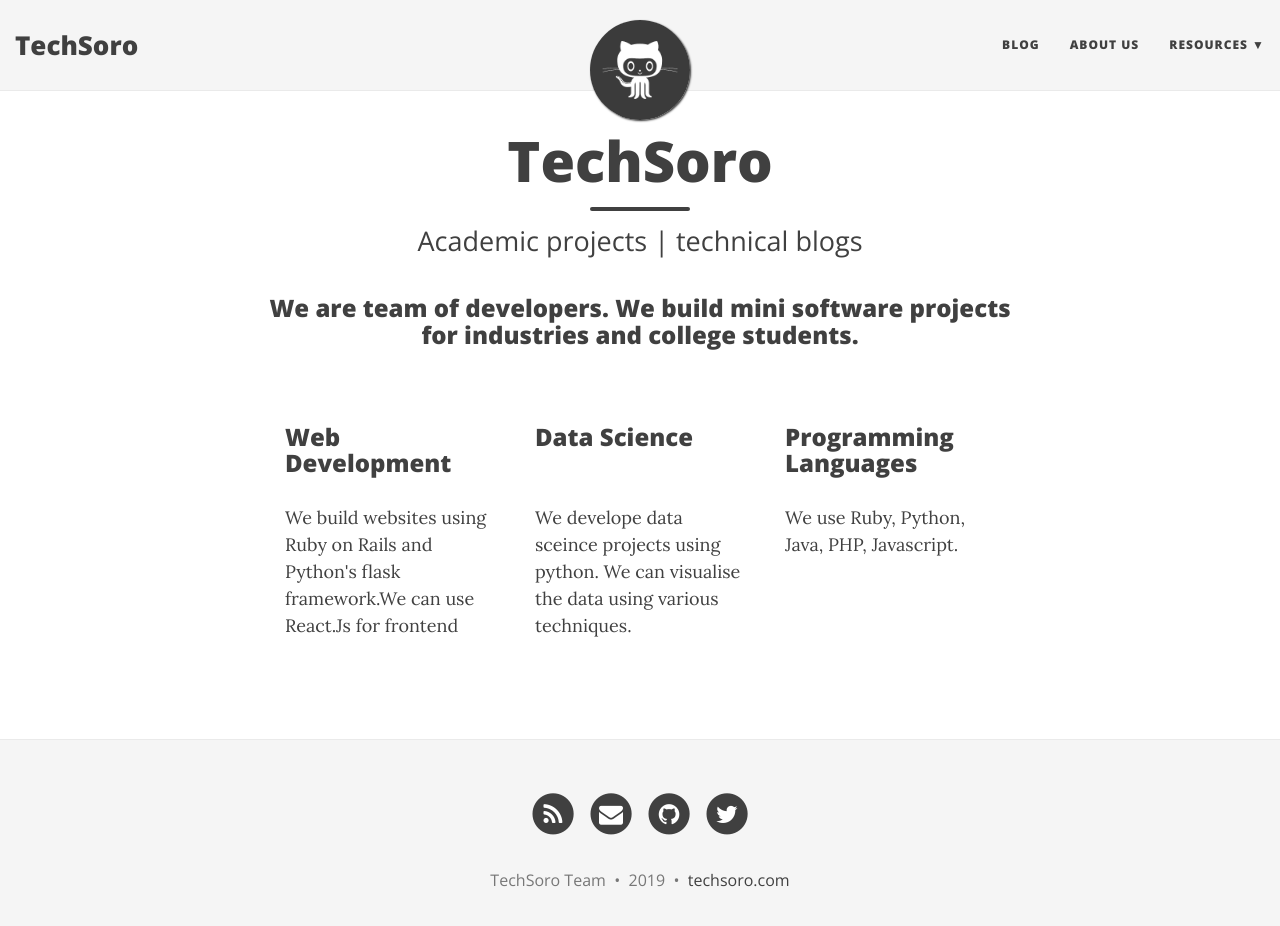
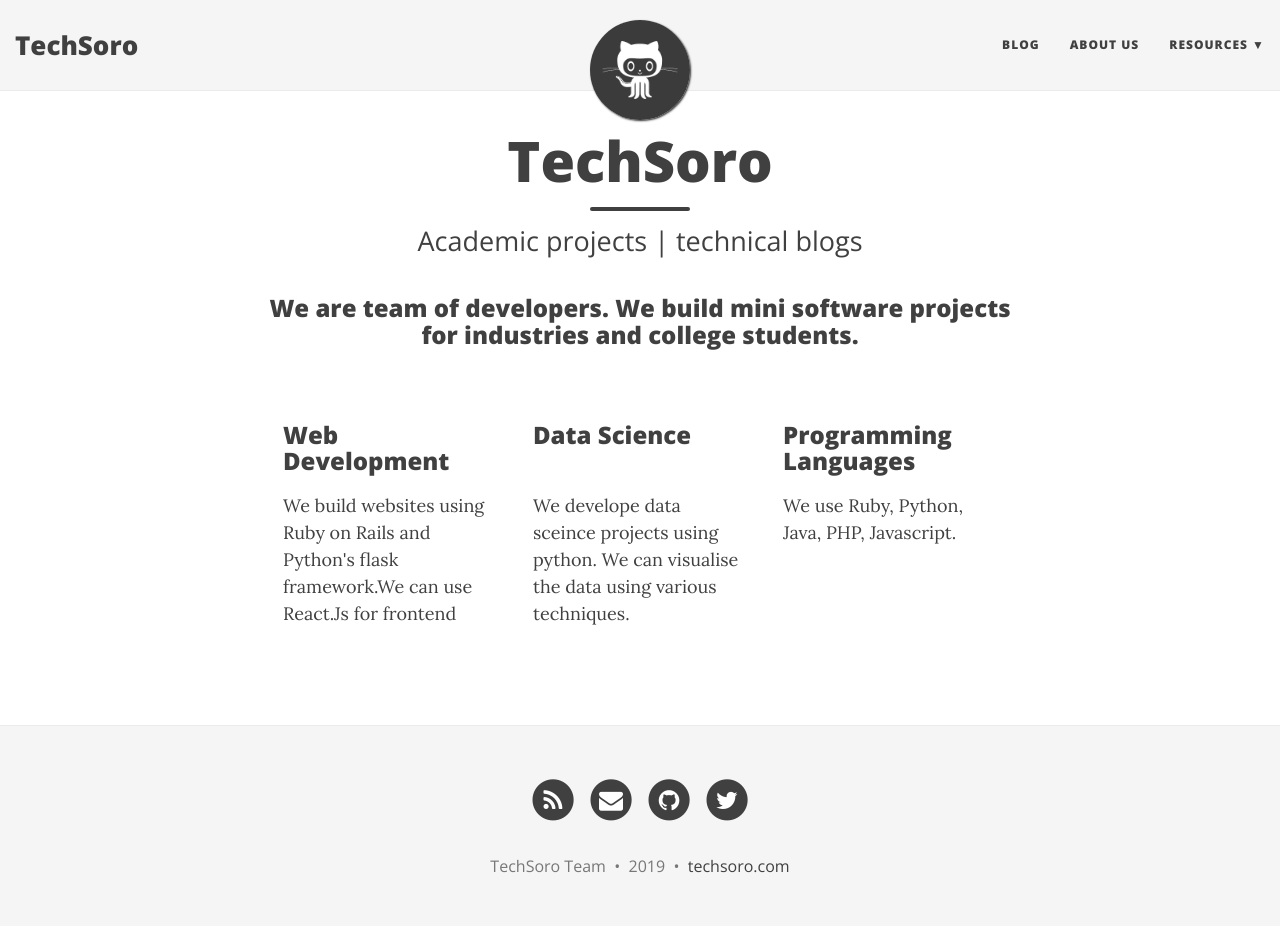
Before and after one commit to techsoro/techsoro-website, a Jekyll site: the page built from index.html, in a window 1280 px wide and 942 px high. Shown: the top 926 px of the window. Built offline with Jekyll 4.4.1, drawn with Linux system fonts in a browser that asks for light colours; nearby versions of some CDN libraries.

Commit message:
Update margin and height for flex box

```diff
--- a/css/main.css
+++ b/css/main.css
@@ -13,15 +13,23 @@
 .flex-box{
   text-align: left;
   flex: 33%;
-  padding: 20px;
+  padding: 18px;
 }
 .flex-box h3{
-  height: 50px;
+  height: 40px;
 }
 @media screen and (max-width: 768px) {
   .flex-box {
     flex: 100%;
+    padding: 0px;
+    margin: 0px;
     text-align: left;
+  }
+  .flex-box p {
+    margin-top: 0px;
+  }
+  .flex-box h3 {
+    height: 23px;
   }
 }
 
```
